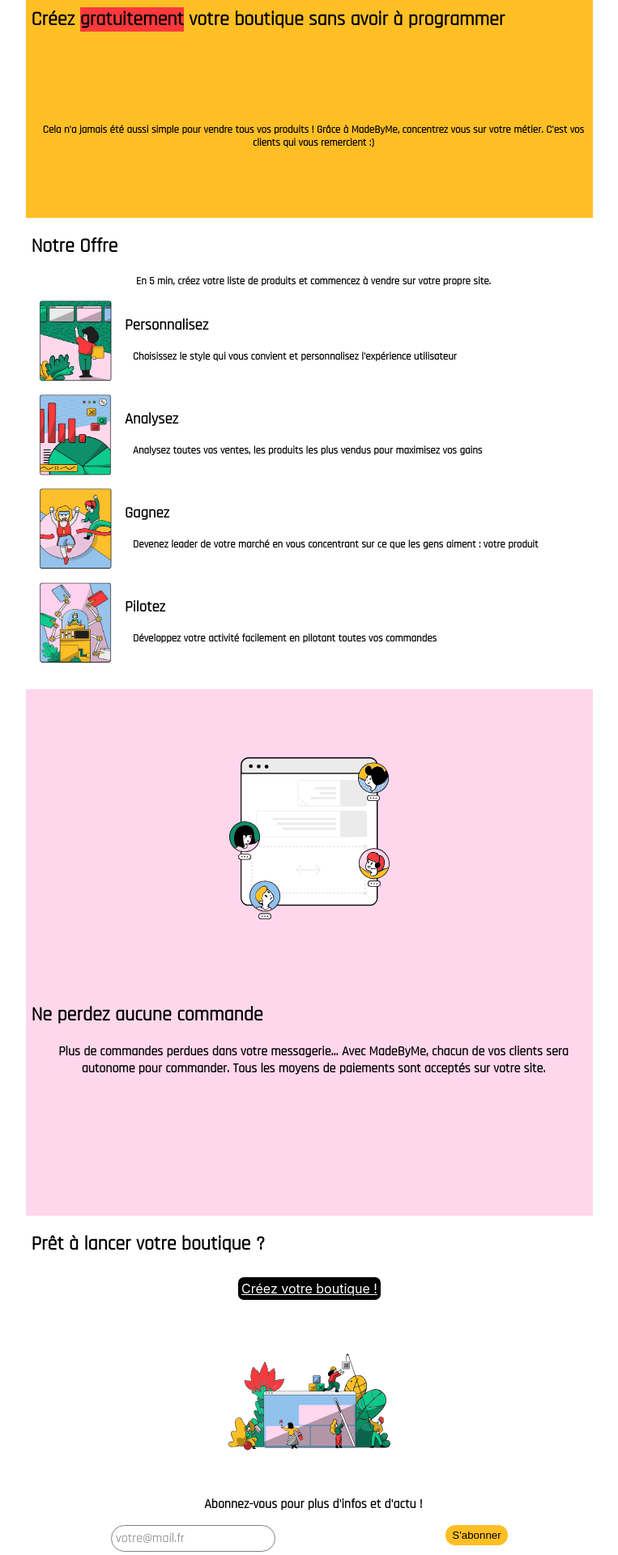
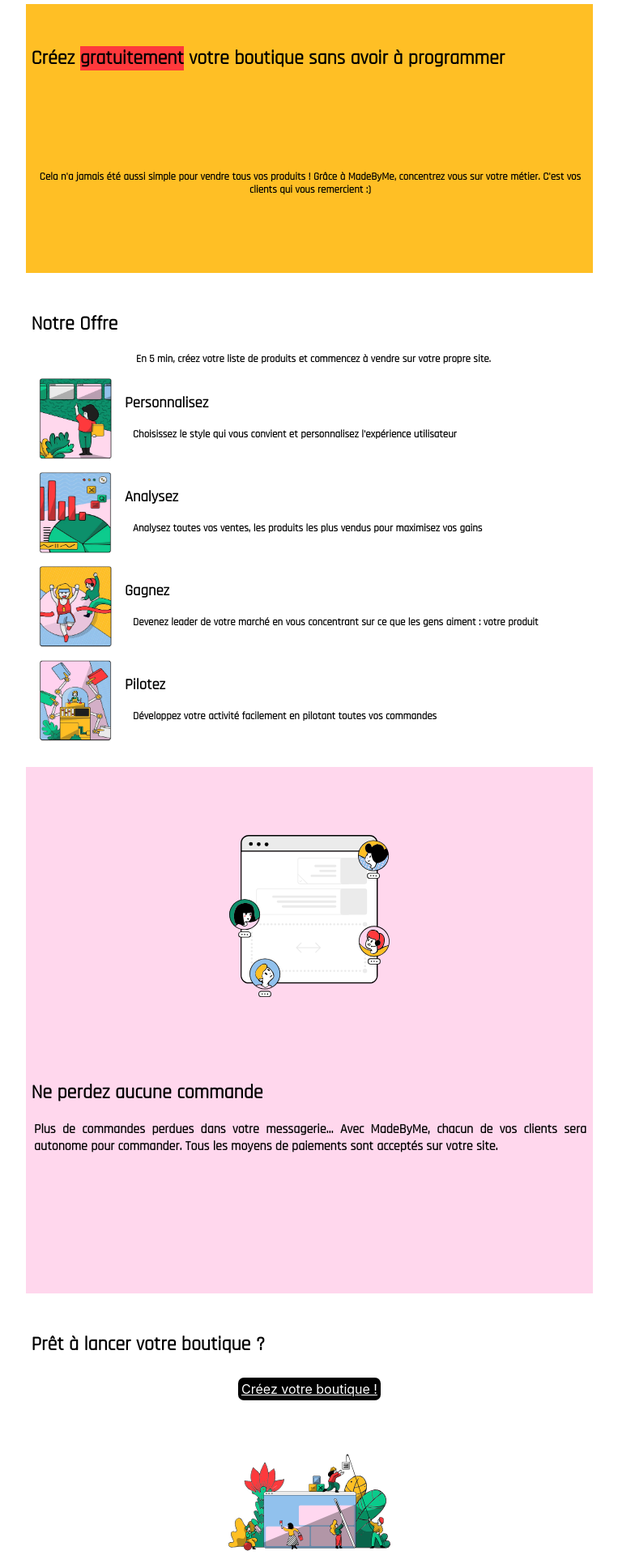
Before and after one commit to PierreEsseul/mbm-create-front-shop, a React (Create React App) app: page / in a window 1280 px wide. Shown: the part 620-2540 px from the top of the page at 81% size, without its empty margins (258-1021 px from the left). Built offline with nearby package versions, Linux system fonts and the light colour scheme.

Commit message:
finalisation css

```diff
--- a/src/components/HomePage/Elements/Elements.css
+++ b/src/components/HomePage/Elements/Elements.css
@@ -21,10 +21,11 @@
 
 .home-page__how {
     background-color: #ffbf25;
-    height: 280px;
+    height: 300px;
     display: flex;
     flex-wrap: wrap;
-    margin-top: 2rem;
+    margin: 3rem 0px 3rem 0px;
+    padding-top: 2rem;
 }
 
 .home-page__how span {
@@ -33,6 +34,8 @@
 
 .home-page__how-description {
     font-size: small;
+    margin-right: 0.5rem;
+    text-align: justify;
 }
 
 .home-page__offer-asset{
@@ -58,11 +61,21 @@
     margin-top: 2rem;
 }
 
+.home-page__ordered p {
+    margin-right: 0.5rem;
+    text-align: justify;
+}
+
 .home-page__ordered-image, .home-page__header-image {
     width: 100%;
     display: flex;
     justify-content: center;
     align-items: center;
+}
+
+.home-page__getStart{
+    margin-top: 3rem;
+    margin-bottom: 3rem;
 }
 
 .home-page__getStart-image{
@@ -100,7 +113,7 @@
 .home-page__contact-logo {
     width: 30%;
     display: flex;
-    justify-content: space-between;
+    justify-content: space-around;
 }
 .create-shop{
     width: 100%;
--- a/src/index.css
+++ b/src/index.css
@@ -5,6 +5,8 @@
     sans-serif;
   -webkit-font-smoothing: antialiased;
   -moz-osx-font-smoothing: grayscale;
+  width: 380px;
+  margin: auto;
 }
 
 code {
```
